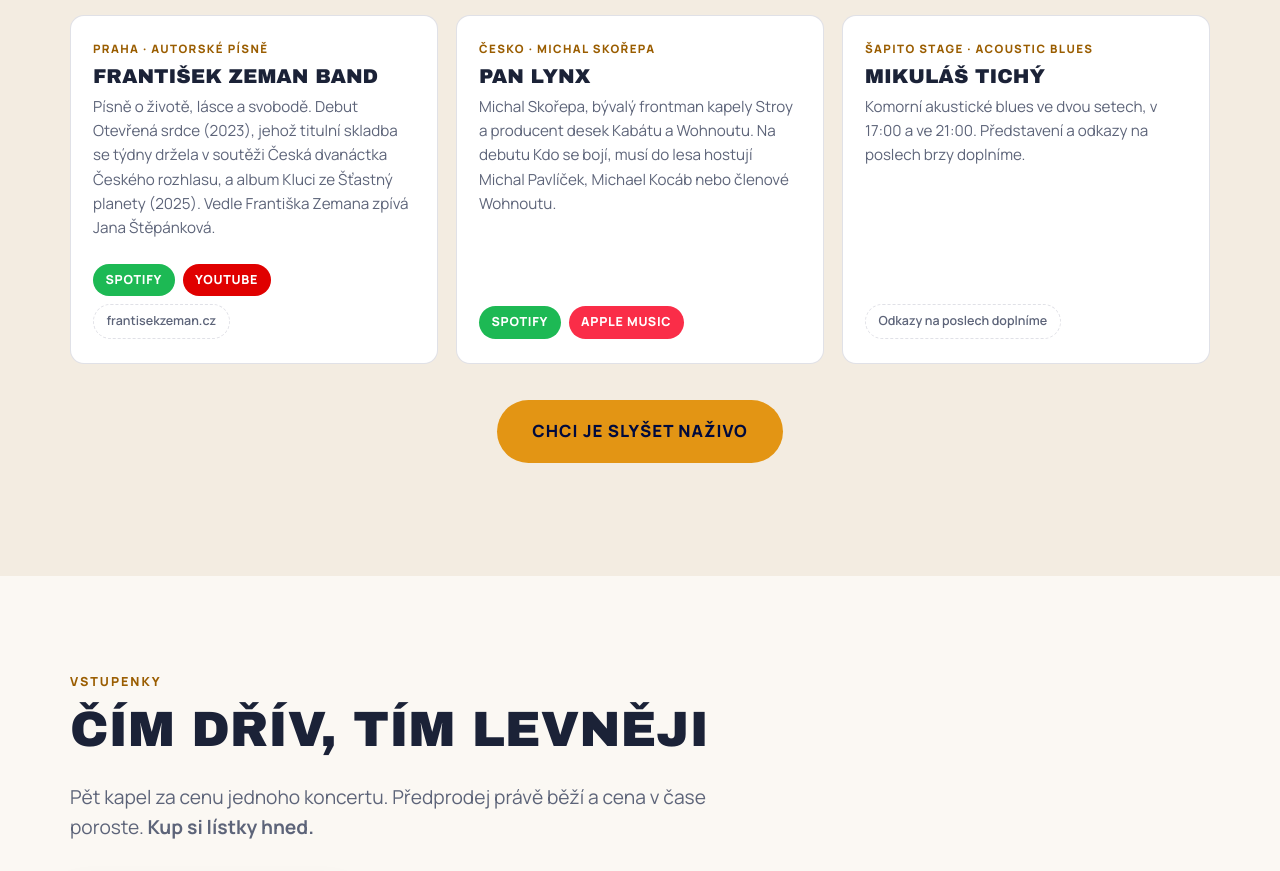
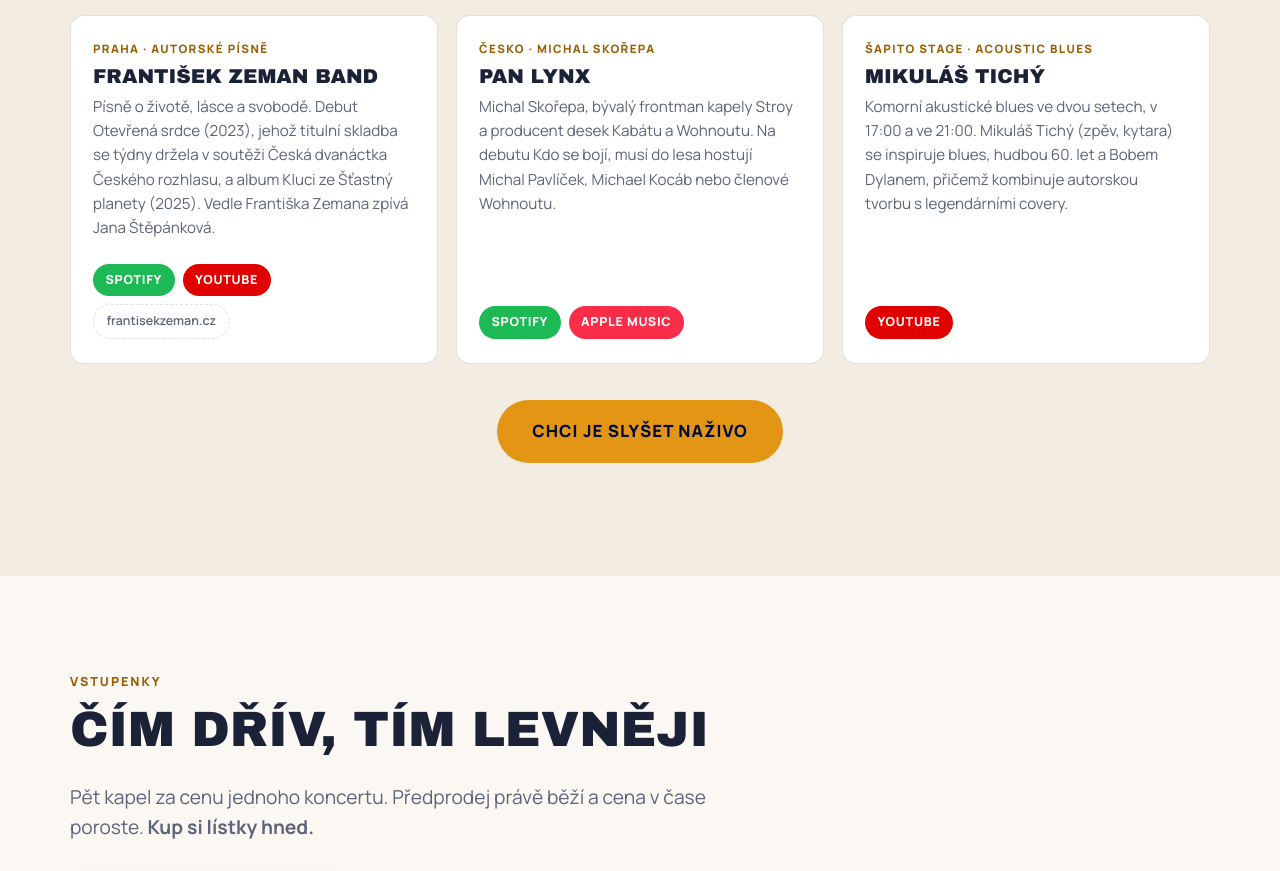
Before and after one commit to fzeman73-jpg/bluestonefest-2027, a plain HTML site: page index.html in a window 1280 px wide. Shown: the part 3943-4814 px from the top of the page. Drawn offline with Linux system fonts and the light colour scheme.

Commit message:
Mikuláš Tichý: představení a odkaz na YouTube
Co-Authored-By: Claude Opus 5.5 <noreply@anthropic.com>
Claude-Session: https://claude.ai/code/session_015gEXxKBMMxAXcsu9ppuvT7

```diff
--- a/index.html
+++ b/index.html
@@ -370,8 +370,8 @@
       <article class="artist">
         <p class="artist__tag">Šapito stage · acoustic blues</p>
         <h3>Mikuláš Tichý</h3>
-        <p>Komorní akustické blues ve dvou setech, v 17:00 a ve 21:00. Představení a odkazy na poslech brzy doplníme.</p>
-        <div class="artist__links"><span class="lnk lnk--soon">Odkazy na poslech doplníme</span></div>
+        <p>Komorní akustické blues ve dvou setech, v 17:00 a ve 21:00. Mikuláš Tichý (zpěv, kytara) se inspiruje blues, hudbou 60. let a Bobem Dylanem, přičemž kombinuje autorskou tvorbu s legendárními covery.</p>
+        <div class="artist__links"><a class="lnk" style="background:#e00000" href="https://www.youtube.com/watch?v=72lNBRqxjF4" target="_blank" rel="noopener">YouTube</a></div>
       </article>
     </div>
     <p class="center"><a class="btn btn--big" data-ticket href="#predprodej">Chci je slyšet naživo</a></p>
```
